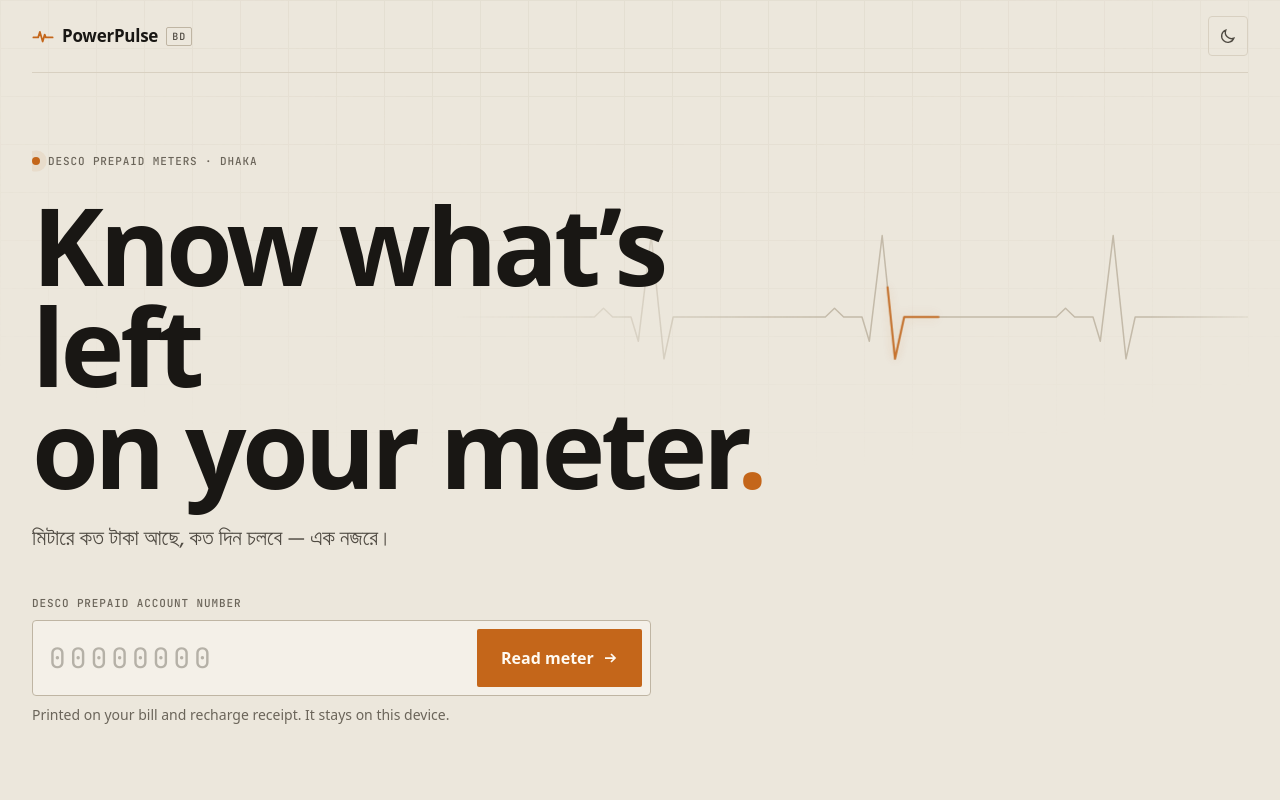
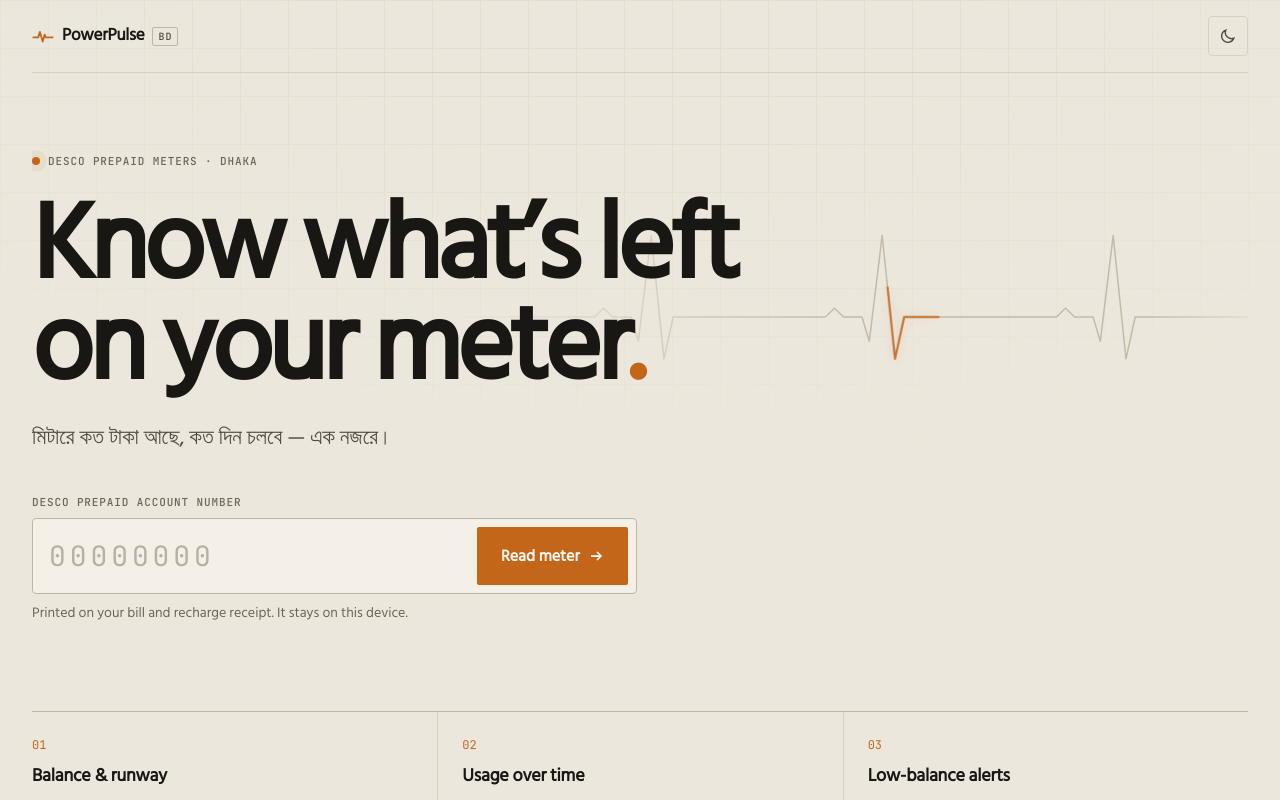
Before and after one commit to hiuuhouyhkuhh/hiuuhouyhkuhh.github.io, a React (Vite) app: page / in a window 1280 px wide. Shown: the top 800 px of the page. Built offline with nearby package versions, Linux system fonts and the light colour scheme.

Commit message:
fix: render the taka sign in a font that has it
Instrument Sans has no glyph for U+09F3, so browsers fell back to a
mismatched system font. Hind Siliguri now sits second in the stack and
covers Bengali characters through its unicode-range.

```diff
--- a/src/main.tsx
+++ b/src/main.tsx
@@ -4,6 +4,7 @@ import '@fontsource-variable/instrument-sans'
 import '@fontsource/jetbrains-mono/400.css'
 import '@fontsource/jetbrains-mono/500.css'
 import '@fontsource/hind-siliguri/bengali-500.css'
+import '@fontsource/hind-siliguri/bengali-600.css'
 import './styles/tokens.css'
 import './styles/base.css'
 import { App } from './App'
--- a/src/styles/tokens.css
+++ b/src/styles/tokens.css
@@ -32,7 +32,7 @@
   --critical-wash: rgb(233 100 91 / 0.1);
   --warn-wash: rgb(224 169 42 / 0.1);
 
-  --font-sans: 'Instrument Sans Variable', ui-sans-serif, system-ui, sans-serif;
+  --font-sans: 'Instrument Sans Variable', 'Hind Siliguri', ui-sans-serif, system-ui, sans-serif;
   --font-mono: 'JetBrains Mono', ui-monospace, 'Cascadia Mono', monospace;
   --font-bn: 'Hind Siliguri', var(--font-sans);
 
```
